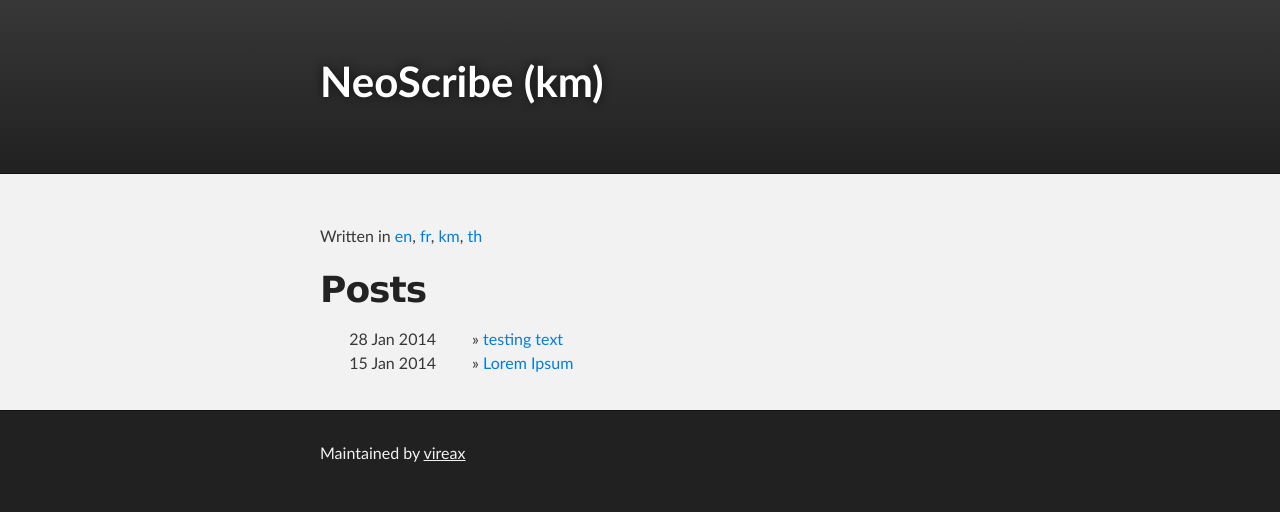
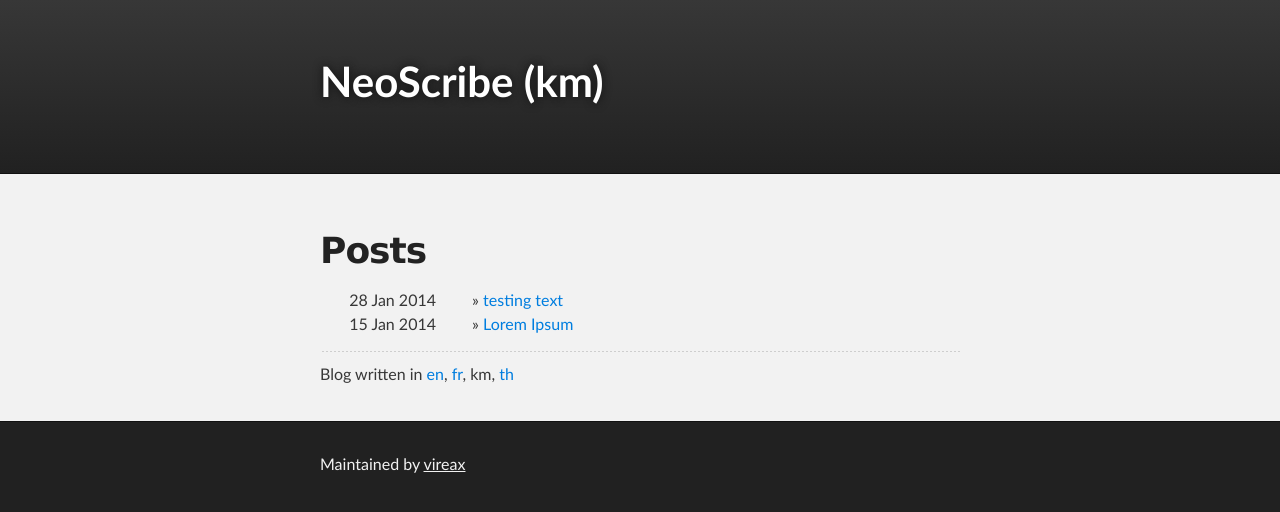
Before and after one commit to vireax/km, a Jekyll site: the page built from index.html, in a window 1280 px wide. Shown: the top 512 px of the page. Built offline with Jekyll 4.4.1, drawn with Linux system fonts in a browser that asks for light colours; the list of posts is cut into pages by our own code; part of the change alters nothing that is shown.

Commit message:
Update index.html

```diff
--- a/index.html
+++ b/index.html
@@ -2,13 +2,6 @@
 layout: default
 title: NeoScribe (km)
 ---
-
-{% if paginator.page == 1 %}
-<p>Written in <a href="http://vireax.github.io/en">en</a>,
-<a href="http://vireax.github.io/fr">fr</a>,
-<a href="http://vireax.github.io/km">km</a>,
-<a href="http://vireax.github.io/th">th</a></p>
-{% endif %}
 
 <h1>Posts</h1>
 
@@ -37,6 +30,10 @@ title: NeoScribe (km)
   {% endif %}
 
   <span class="page_number">Page: {{ paginator.page }} of {{ paginator.total_pages }}</span>
-  <hr>
 </div>
 {% endif %}
+
+{% if paginator.page == 1 %}
+<hr>
+<p>Blog written in <a href="http://vireax.github.io/en">en</a>, <a href="http://vireax.github.io/fr">fr</a>, km, <a href="http://vireax.github.io/th">th</a></p>
+{% endif %}
```
